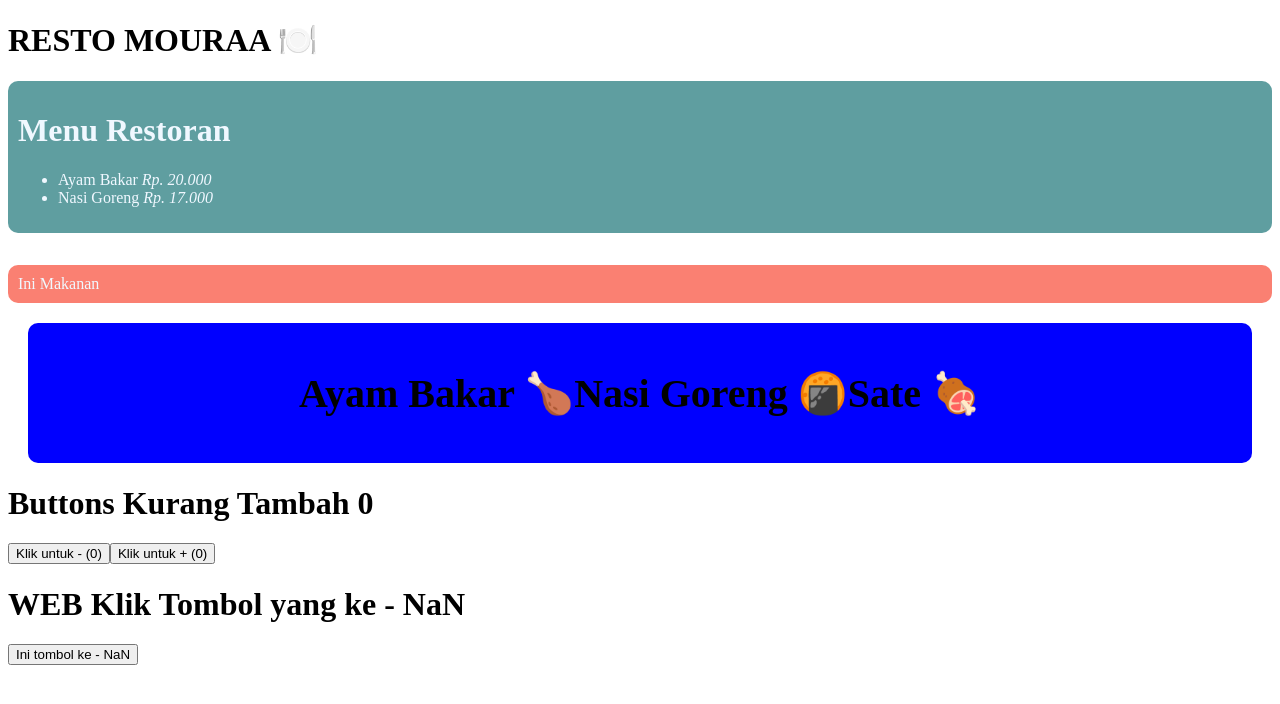
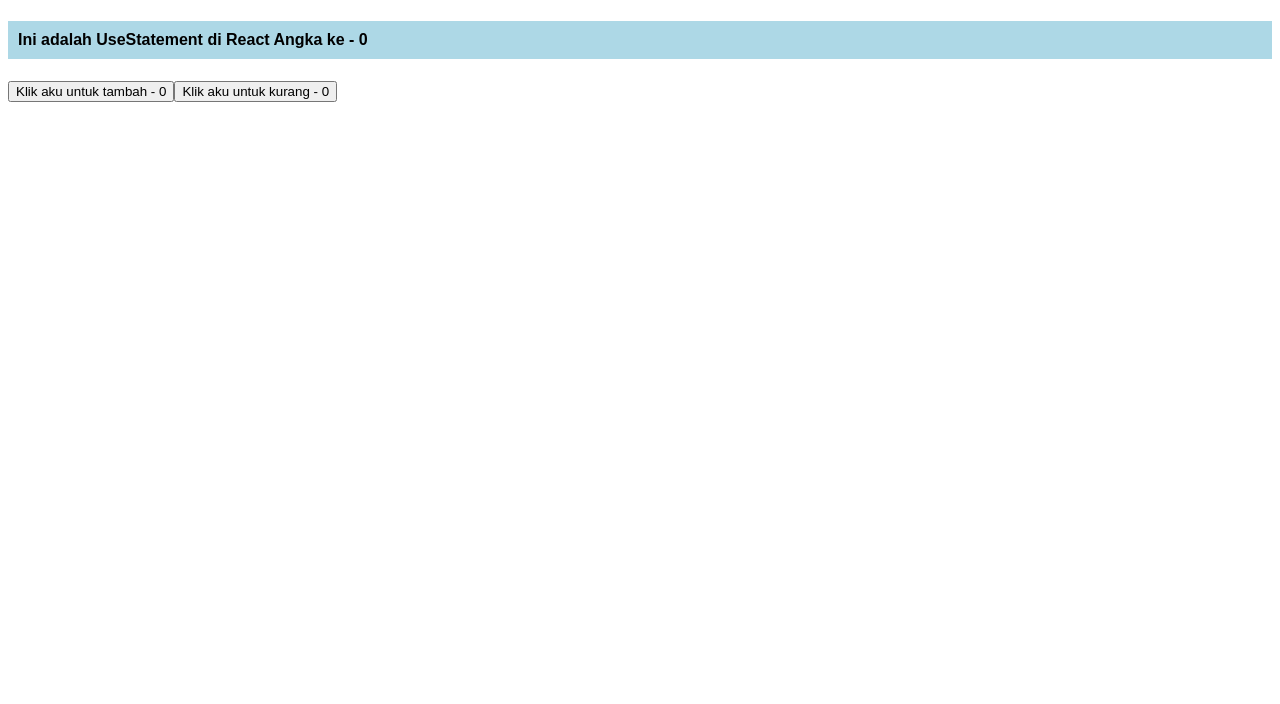
Before and after one commit to randikasptra/JSX-Rendering, a React app: page / in a window 1280 px wide. Shown: the top 704 px of the page. Built offline with nearby package versions, Linux system fonts and the light colour scheme; the HTML template or start-up script is replaced by a standard one.

Commit message:
Modifikasi useState

```diff
--- a/src/App.jsx
+++ b/src/App.jsx
@@ -9,11 +9,11 @@ import UseState from './UseState.jsx'
 export default function App() {
   return (
     <>
-      <Header />
+      {/* <Header />
       <MenuResto />
       <TernaryOP />
       <Object />
-      <Buttons />
+      <Buttons /> */}
       <UseState />
 
       {/* <Props hari="Senin" mood="😂" bulan="January" />
--- a/src/UseState.jsx
+++ b/src/UseState.jsx
@@ -1,22 +1,34 @@
 import { useState } from "react";
 
+export default function UseState(){
 
-function UseState() {
-    const [count, setCount] = useState();
+    const[count,setCount] = useState(0);
+    function eventHandler(){
+        setCount(prevCount => {
+            console.log("Klik aku yang ke -", count);
+            return prevCount + 1;
+        });
+    }
+    let jmlCount = 0;
+    let klikCount = count + jmlCount;
 
-    function eventHandler() {
-        setCount(count + 1);
-        console.log("Klik aku yang ke", count);
+    function eventHandler2(){
+        setCount(count - 1);
+        console.log("Klik aku yang ke -", count);
+    }
+    const styleUS = {
+        backgroundColor: "lightblue",
+        padding: "10px",
+        fontFamily: "arial",
     }
 
-    let newCount = count + 1;
-    return (
+
+
+    return(
         <>
-            <h1>WEB Klik Tombol yang ke - {newCount}</h1>
-            <button onClick={() => {eventHandler}}>Ini tombol ke - {newCount} </button>
+        <h4 style={styleUS}>Ini adalah UseStatement di React Angka ke - {klikCount}</h4>
+        <button onClick={eventHandler}>Klik aku untuk tambah - {klikCount}</button>
+        <button onClick={eventHandler2}>Klik aku untuk kurang - {klikCount}</button>
         </>
-
     )
 }
-
-export default UseState;
```
